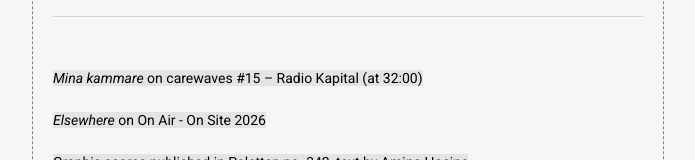
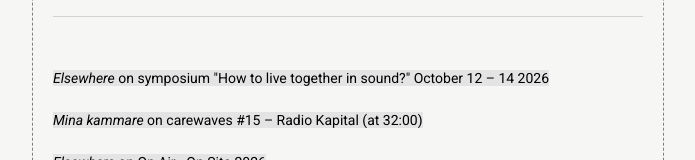
Before and after one commit to wilmahulten/wilmahulten.github.io, a React (Create React App) app: page /#/music in a window 1280 px wide. Shown: the part 856-1016 px from the top of the page, without its empty margins (292-987 px from the left). Built offline with nearby package versions, Linux system fonts and the light colour scheme.

Commit message:
Add to Music

```diff
--- a/src/components/Music.tsx
+++ b/src/components/Music.tsx
@@ -60,12 +60,17 @@ const Music = () => {
 
       <div className="projects">
 
+        <a href="https://www.livinginsound.fi/oct26_audioworks.html" target="_blank">
+          <i>Elsewhere</i> on symposium "How to live together in sound?" October 12 &ndash; 14 2026
+        </a>
+
+        <br />
+
         <a href="https://radiokapital.pl/shows/carewaves/15-collision-points-2026/" target="_blank">
           <i>Mina kammare</i> on carewaves #15 – Radio Kapital (at 32:00)
         </a>
 
         <br />
-
 
         <a href="https://onaironsite.com/artists/wilma-hulten" target="_blank">
           <i>Elsewhere</i> on On Air - On Site 2026
```
